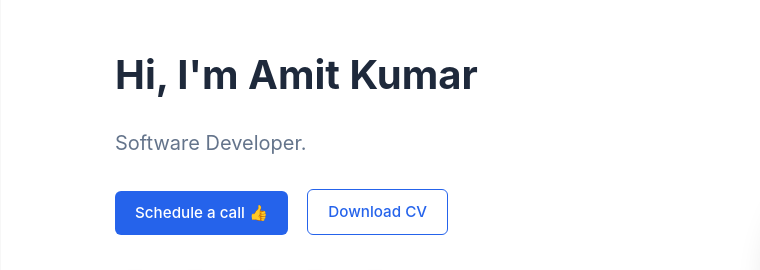
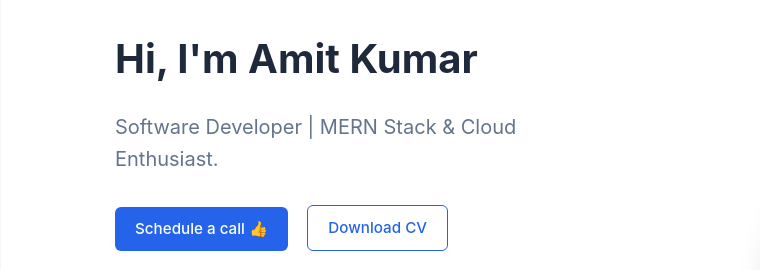
Before and after one commit to amitkumar97097/Portfolio-Website-New, a plain HTML site: page index.html in a window 1280 px wide. Shown: the part 167-437 px from the top of the page, 0-760 px from the left. Drawn offline with nearby package versions, Linux system fonts and the light colour scheme; grey boxes are pictures that could not be loaded.

Commit message:
Update index.html

```diff
--- a/index.html
+++ b/index.html
@@ -29,7 +29,7 @@
             <div class="hero-content">
                 <div class="hero-text">
                     <h1>Hi, I'm Amit Kumar</h1>
-                    <h2>Software Developer.</h2>
+                     <h2> Software Developer | MERN Stack & Cloud Enthusiast.</h2>
                     <div>
                         <a href="https://calendly.com/amitraj02947" class="btn" target="_blank" rel="noopener noreferrer">
   Schedule a call <span>👍</span>
```
